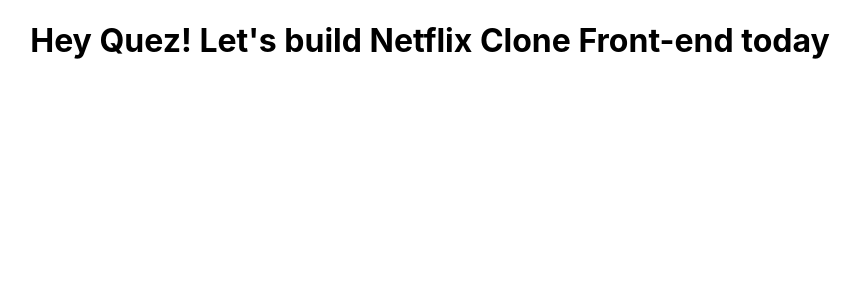
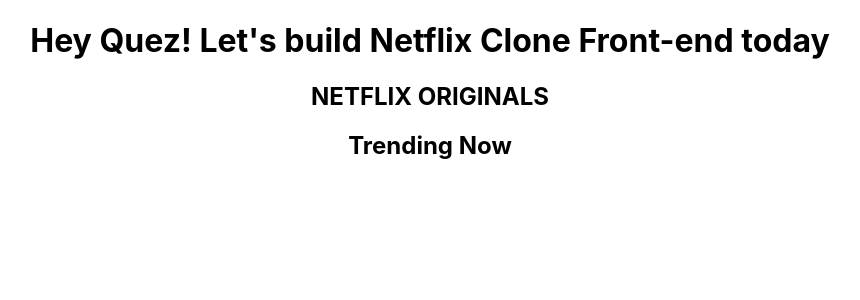
Before and after one commit to Quez4223/Netflix-Clone, a React (Create React App) app in the folder netflix-clone/: page / in a window 1280 px wide. Shown: the top 300 px of the page, without its empty margins (210-1070 px from the left). Built offline with nearby package versions, Linux system fonts and the light colour scheme.

Commit message:
Created Row.js

```diff
--- a/netflix-clone/src/App.js
+++ b/netflix-clone/src/App.js
@@ -1,10 +1,14 @@
 import React from 'react'
 import './App.css';
+import Row from './Row'
 
 function App() {
   return (
     <div className='App'>
       <h1>Hey Quez! Let's build Netflix Clone Front-end today</h1>
+      <Row title='NETFLIX ORIGINALS'/>
+      <Row title='Trending Now'/>
+
     </div>
   );
 }
--- /dev/null
+++ b/netflix-clone/src/Row.js
@@ -0,0 +1,13 @@
+import React from 'react'
+
+function Row({title}) {
+    return (
+        <div>
+            <h2>{title}</h2>
+
+            {/* container -> posters */}
+        </div>
+    )
+}
+
+export default Row
```
